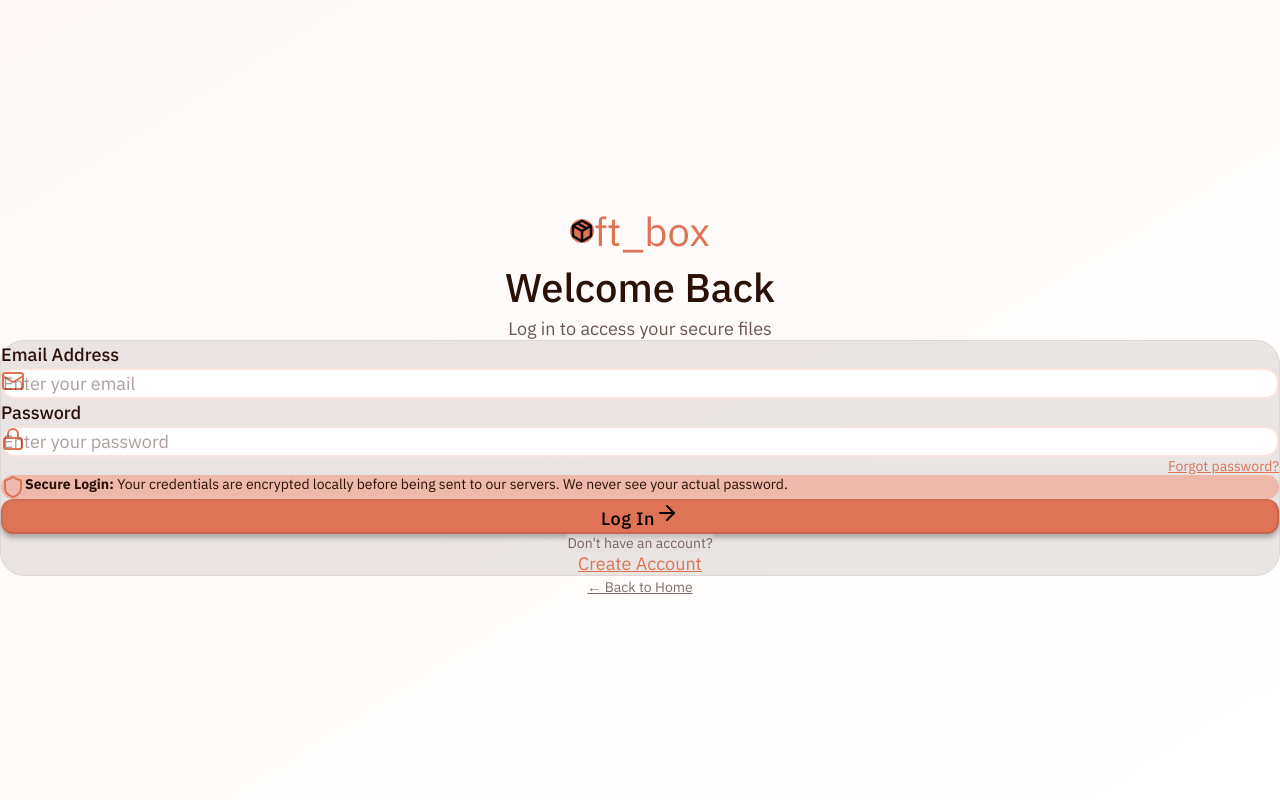
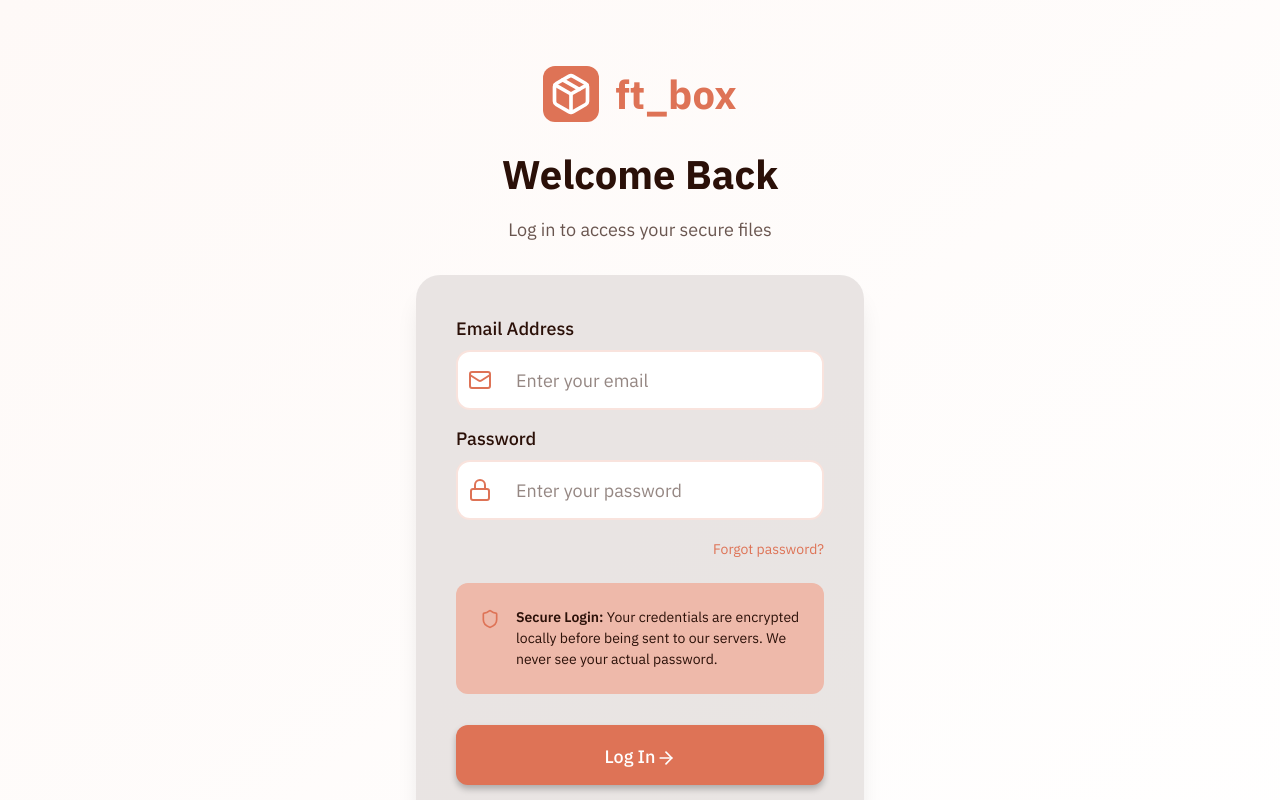
Before and after one commit to AzehLM/ft_transcendence, a React (Vite) app in the folder frontend/: page /login in a window 1280 px wide. Shown: the top 800 px of the page. Built offline with nearby package versions, Linux system fonts and the light colour scheme.

Commit message:
feat: enhance LoginPage with modular CSS styling; refactor components for improved structure and maintainability

```diff
--- a/frontend/src/pages/LoginPage.tsx
+++ b/frontend/src/pages/LoginPage.tsx
@@ -1,15 +1,17 @@
 import { Package, Lock, Mail, ArrowRight, Shield } from "lucide-react";
 import { useState } from "react";
 import { Link } from "react-router-dom";
+import styles from "../styles/LoginPage.module.css";
 
 function Button({ children, variant = "primary", className = "", type = "button" }: { children: React.ReactNode; variant?: "primary" | "secondary"; className?: string; type?: "button" | "submit" }) {
-    const baseStyles = "px-8 py-4 rounded-[12px] font-['IBM_Plex_Sans',sans-serif] font-medium text-[18px] tracking-[0.5px] transition-all hover:scale-105 shadow-[0px_4px_4px_0px_rgba(0,0,0,0.25)] w-full";
     const variantStyles = variant === "primary"
         ? "bg-[#de7356] text-white hover:bg-[#d16649]"
         : "bg-[rgba(230,225,224,0.71)] text-[#2b1008] hover:bg-[rgba(230,225,224,0.9)]";
 
+    const buttonClass = type === "submit" ? styles.submit_button : "";
+
     return (
-        <button type={type} className={`${baseStyles} ${variantStyles} ${className}`}>
+        <button type={type} className={`${buttonClass} ${variantStyles} ${className}`}>
             {children}
         </button>
     );
@@ -31,20 +33,20 @@ function InputField({
     onChange: (e: React.ChangeEvent<HTMLInputElement>) => void;
 }) {
     return (
-        <div className="space-y-3">
-            <label className="font-['IBM_Plex_Sans',sans-serif] font-medium text-[18px] text-[#2b1008] block mb-1">
+        <div className={styles.input_field_wrapper}>
+            <label className={styles.input_label}>
                 {label}
             </label>
-            <div className="relative">
-                <div className="absolute left-4 top-1/2 -translate-y-1/2 text-[#de7356]">
-                    <Icon className="size-6" />
+            <div className={styles.input_container}>
+                <div className={styles.input_icon}>
+                    <Icon className="w-6 h-6" />
                 </div>
                 <input
                     type={type}
                     placeholder={placeholder}
                     value={value}
                     onChange={onChange}
-                    className="w-full pl-16 pr-4 py-5 rounded-[14px] bg-white border-2 border-[rgba(222,115,86,0.2)] focus:border-[#de7356] focus:outline-none font-['IBM_Plex_Sans',sans-serif] text-[18px] text-[#2b1008] placeholder:text-[#2b1008] placeholder:opacity-40 transition-all"
+                    className={styles.input_field}
                 />
             </div>
         </div>
@@ -62,29 +64,29 @@ export default function LoginPage() {
     };
 
     return (
-        <div className="min-h-screen bg-gradient-to-br from-[#fef9f7] to-white flex items-center justify-center px-4 sm:px-8 py-16">
-            <div className="w-full max-w-md flex flex-col gap-10">
+        <div className={styles.login_page_wrapper} style={{ background: "linear-gradient(to bottom right, #fef9f7, white)" }}>
+            <div className={styles.login_page_container} style={{ maxWidth: "448px" }}>
                 {/* Logo */}
-                <div className="text-center mb-10">
-                    <div className="inline-flex items-center gap-4 mb-5">
-                        <div className="bg-[#de7356] rounded-[16px] p-4 flex items-center justify-center">
-                            <Package className="size-12 text-white" strokeWidth={2.5} />
+                <div className={styles.logo_section}>
+                    <div className={styles.logo_container}>
+                        <div className={styles.logo_box}>
+                            <Package className="w-11 h-11 text-white" strokeWidth={2} />
                         </div>
-                        <span className="font-['IBM_Plex_Sans',sans-serif] font-bold text-[40px] text-[#de7356]">
+                        <span className={styles.logo_title}>
                             ft_box
                         </span>
                     </div>
-                    <h1 className="font-['IBM_Plex_Sans',sans-serif] font-bold text-[40px] text-[#2b1008] mb-3">
+                    <h1 style={{ fontSize: "40px", fontWeight: "bold", color: "#2b1008", marginBottom: "12px" }}>
                         Welcome Back
                     </h1>
-                    <p className="font-['IBM_Plex_Sans',sans-serif] text-[18px] text-[#2b1008] opacity-70">
+                    <p className={styles.logo_subtitle}>
                         Log in to access your secure files
                     </p>
                 </div>
 
                 {/* Login Form */}
-                <div className="bg-[rgba(230,225,224,0.85)] rounded-[24px] shadow-xl border border-[#e0d6d2] p-100">
-                    <form onSubmit={handleSubmit} className="flex flex-col gap-8">
+                <div className={styles.login_form}>
+                    <form className={styles.login_form_inner} onSubmit={handleSubmit}>
                         <InputField
                             label="Email Address"
                             type="email"
@@ -104,36 +106,33 @@ export default function LoginPage() {
                         />
 
                         {/* Forgot Password Link */}
-                        <div className="flex justify-end mt-1">
-                            <a
-                                href="#"
-                                className="font-['IBM_Plex_Sans',sans-serif] text-[14px] text-[#de7356] hover:text-[#d16649] transition-colors"
-                            >
+                        <div className={styles.forgot_password}>
+                            <a href="#">
                                 Forgot password?
                             </a>
                         </div>
 
                         {/* Security Notice */}
-                        <div className="bg-[#eeb9aa] bg-opacity-70 rounded-[12px] p-4 flex gap-4 mt-2 mb-4">
-                            <Shield className="size-5 text-[#de7356] flex-shrink-0 mt-0.5" />
-                            <p className="font-['IBM_Plex_Sans',sans-serif] text-[14px] text-[#2b1008] leading-relaxed">
-                                <strong className="font-['IBM_Plex_Sans',sans-serif] font-semibold">Secure Login:</strong> Your credentials are encrypted locally before being sent to our servers. We never see your actual password.
+                        <div className={styles.security_notice}>
+                            <Shield className={`${styles.security_notice_icon} w-5 h-5 text-[#de7356]`} />
+                            <p className={styles.security_notice_text}>
+                                <span className={styles.security_notice_title}>Secure Login:</span> Your credentials are encrypted locally before being sent to our servers. We never see your actual password.
                             </p>
                         </div>
 
-                        <Button type="submit" variant="primary" className="mt-2 mb-1">
+                        <Button type="submit" variant="primary">
                             Log In
-                            <ArrowRight className="inline-block ml-2 size-5" />
+                            <ArrowRight className="inline-block ml-2 w-5 h-5" />
                         </Button>
                     </form>
 
                     {/* Divider */}
-                    <div className="relative my-8">
-                        <div className="absolute inset-0 flex items-center">
-                            <div className="w-full border-t border-[#2b1008] opacity-20"></div>
+                    <div className={styles.divider}>
+                        <div className={styles.divider_line}>
+                            <div className={styles.divider_border}></div>
                         </div>
-                        <div className="relative flex justify-center text-sm">
-                            <span className="px-4 bg-[rgba(230,225,224,0.71)] font-['IBM_Plex_Sans',sans-serif] text-[14px] text-[#2b1008] opacity-60">
+                        <div className={styles.divider_text_container}>
+                            <span className={styles.divider_text}>
                                 Don't have an account?
                             </span>
                         </div>
@@ -142,17 +141,17 @@ export default function LoginPage() {
                     {/* Sign Up Link */}
                     <Link
                         to="/signup"
-                        className="block text-center font-['IBM_Plex_Sans',sans-serif] font-medium text-[18px] text-[#de7356] hover:text-[#d16649] transition-colors mt-3"
+                        className={styles.signup_link}
                     >
                         Create Account
                     </Link>
                 </div>
 
                 {/* Back to Home */}
-                <div className="mt-12 text-center">
+                <div className={styles.back_home_container}>
                     <Link
                         to="/"
-                        className="font-['IBM_Plex_Sans',sans-serif] text-[14px] text-[#2b1008] opacity-60 hover:opacity-100 transition-opacity"
+                        className={styles.back_home_link}
                     >
                         ← Back to Home
                     </Link>
--- /dev/null
+++ b/frontend/src/styles/LoginPage.module.css
@@ -0,0 +1,254 @@
+/* ===== LOGIN PAGE CONTAINERS ===== */
+.login_page_wrapper {
+    min-height: 100vh;
+    display: flex;
+    align-items: center;
+    justify-content: center;
+    padding: 64px 16px;
+}
+
+.login_page_container {
+    width: 100%;
+}
+
+/* ===== LOGO SECTION ===== */
+.logo_section {
+    text-align: center;
+    margin-bottom: 32px;
+}
+
+.logo_container {
+    display: inline-flex;
+    align-items: center;
+    gap: 16px;
+    margin-bottom: 20px;
+}
+
+.logo_box {
+    background-color: #de7356;
+    border-radius: 12px;
+    padding: 6px;
+    display: flex;
+    align-items: center;
+    justify-content: center;
+}
+
+.logo_title {
+    font-size: 40px;
+    font-weight: bold;
+    color: #de7356;
+}
+
+.logo_description {
+    font-size: 18px;
+    color: #2b1008;
+    margin-top: 12px;
+}
+
+.logo_subtitle {
+    font-size: 18px;
+    color: #2b1008;
+    opacity: 0.7;
+}
+
+/* ===== LOGIN FORM ===== */
+.login_form {
+    background-color: rgba(230, 225, 224, 0.85);
+    border-radius: 24px;
+    box-shadow: 0 20px 25px -5px rgba(0, 0, 0, 0.1);
+    padding: 40px;
+    min-height: 500px;
+    display: flex;
+    flex-direction: column;
+    justify-content: center;
+
+}
+
+.login_form_inner {
+    display: flex;
+    flex-direction: column;
+    gap: 15px;
+}
+
+/* ===== INPUT FIELDS ===== */
+.input_field_wrapper {
+    display: flex;
+    flex-direction: column;
+    gap: 8px;
+}
+
+.input_label {
+    font-size: 18px;
+    font-weight: 500;
+    color: #2b1008;
+    display: block;
+}
+
+.input_container {
+    position: relative;
+}
+
+.input_icon {
+    position: absolute;
+    left: 12px;
+    top: 50%;
+    transform: translateY(-50%);
+    color: #de7356;
+}
+
+.input_field {
+    width: 100%;
+    padding-left: 18px !important;
+    padding-right: 18px !important;
+    padding-top: 18px !important;
+    padding-bottom: 18px !important;
+    height: 60px;
+    border-radius: 14px;
+    background-color: white;
+    border: 2px solid rgba(222, 115, 86, 0.2);
+    font-size: 18px;
+    color: #2b1008;
+    transition: all 0.3s ease;
+    text-indent: 2.5rem;
+}
+
+.input_field:focus {
+    border-color: #de7356;
+    outline: none;
+}
+
+.input_field::placeholder {
+    text-indent: 2.5rem;
+}
+
+/* ===== BUTTON ===== */
+.submit_button {
+    padding: 18px 18px !important;
+    height: 60px !important;
+    border-radius: 12px;
+    background-color: #de7356;
+    color: white;
+    font-size: 18px;
+    font-weight: 500;
+    border: none;
+    cursor: pointer;
+    transition: all 0.3s ease;
+    box-shadow: 0 4px 6px rgba(0, 0, 0, 0.25);
+}
+
+.submit_button:hover {
+    background-color: #d16649;
+    transform: scale(1.05);
+}
+
+/* ===== FORGOT PASSWORD LINK ===== */
+.forgot_password {
+    display: flex;
+    justify-content: flex-end;
+    margin-top: 4px;
+}
+
+.forgot_password a {
+    font-size: 14px;
+    color: #de7356;
+    text-decoration: none;
+    transition: color 0.3s ease;
+}
+
+.forgot_password a:hover {
+    color: #d16649;
+}
+
+/* ===== SECURITY NOTICE ===== */
+.security_notice {
+    background-color: #eeb9aa;
+    border-radius: 12px;
+    padding: 24px;
+    display: flex;
+    gap: 16px;
+    margin-top: 8px;
+    margin-bottom: 16px;
+}
+
+.security_notice_icon {
+    flex-shrink: 0;
+    margin-top: 2px;
+}
+
+.security_notice_text {
+    font-size: 14px;
+    color: #2b1008;
+    line-height: 1.5;
+}
+
+.security_notice_title {
+    font-weight: 600;
+    margin-bottom: 4px;
+}
+
+/* ===== DIVIDER ===== */
+.divider {
+    position: relative;
+    margin-top: 30px;
+    margin-bottom: 12px;
+}
+
+.divider_line {
+    position: absolute;
+    inset: 0;
+    display: flex;
+    align-items: center;
+}
+
+.divider_border {
+    width: 100%;
+    border-top: 1px solid #2b1008;
+    opacity: 0.2;
+}
+
+.divider_text_container {
+    position: relative;
+    display: flex;
+    justify-content: center;
+    font-size: 14px;
+}
+
+.divider_text {
+    padding: 0 16px;
+    background-color: rgba(230, 225, 224, 0.71);
+    color: #2b1008;
+    opacity: 0.6;
+}
+
+/* ===== SIGNUP LINK ===== */
+.signup_link {
+    display: block;
+    text-align: center;
+    font-size: 18px;
+    font-weight: 500;
+    color: #de7356;
+    text-decoration: none;
+    transition: color 0.3s ease;
+}
+
+.signup_link:hover {
+    color: #d16649;
+}
+
+/* ===== BACK HOME LINK ===== */
+.back_home_container {
+    margin-top: 48px;
+    text-align: center;
+}
+
+.back_home_link {
+    font-size: 14px;
+    color: #2b1008;
+    opacity: 0.6;
+    text-decoration: none;
+    transition: opacity 0.3s ease;
+}
+
+.back_home_link:hover {
+    opacity: 1;
+}
--- a/frontend/src/styles/index.css
+++ b/frontend/src/styles/index.css
@@ -1,8 +1,6 @@
 @import './fonts.css';
 @import './theme.css';
-@tailwind base;
-@tailwind components;
-@tailwind utilities;
+@import "tailwindcss";
 
 * {
     margin: 0;
@@ -11,10 +9,15 @@
 }
 
 html,
-body,
-#root {
+body {
     height: 100%;
     width: 100%;
+}
+
+#root {
+    width: 100%;
+    display: flex;
+    flex-direction: column;
 }
 
 body {
```
